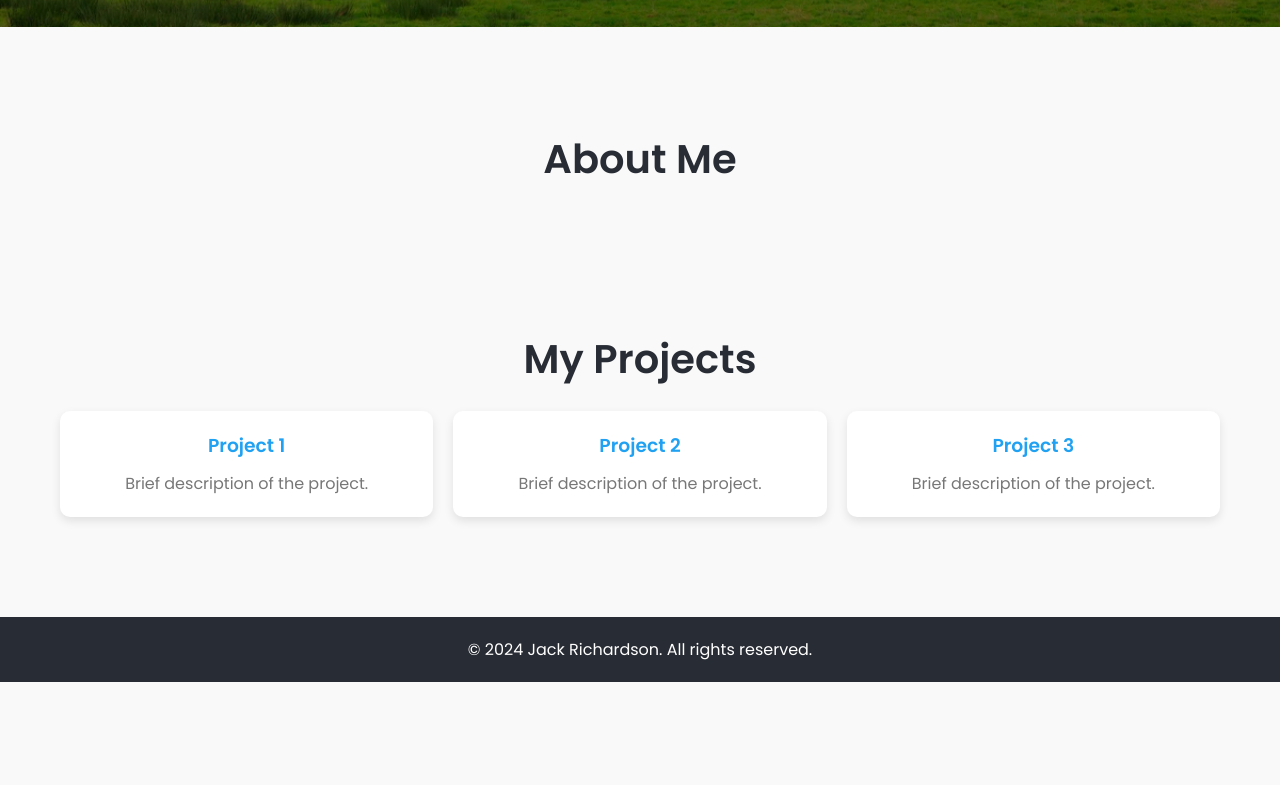
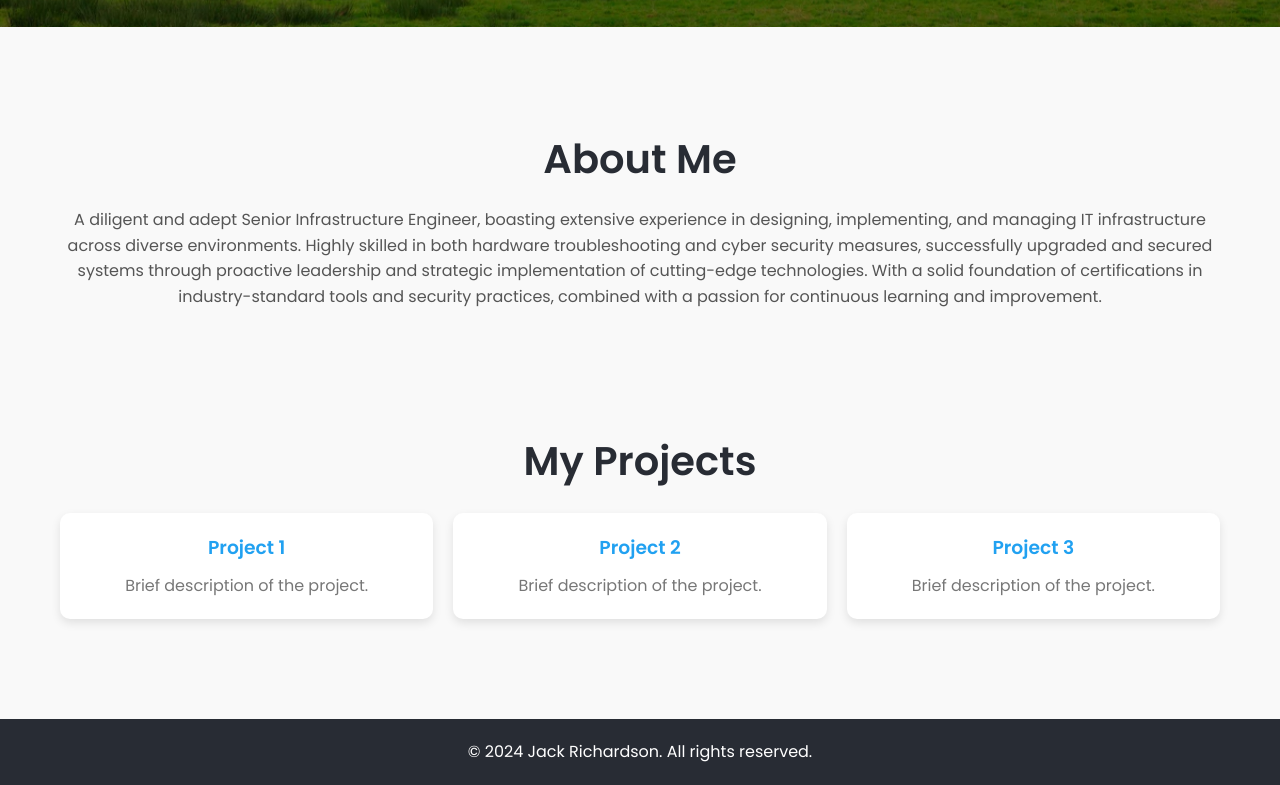
Before and after one commit to JRichardson43/jackrichardson.cloud-websitefiles, a plain HTML site: page index.html in a window 1280 px wide. Shown: the part 698-1483 px from the top of the page. Before the commit the page ends 1380 px from the top, so only its background shows below. Drawn offline with Linux system fonts and the light colour scheme.

Commit message:
Update index.html
Include about me

```diff
--- a/index.html
+++ b/index.html
@@ -28,7 +28,7 @@
 
     <section id="about" class="about">
         <h2>About Me</h2>
-        <p></p>
+        <p>A diligent and adept Senior Infrastructure Engineer, boasting extensive experience in designing, implementing, and managing IT infrastructure across diverse environments. Highly skilled in both hardware troubleshooting and cyber security measures, successfully upgraded and secured systems through proactive leadership and strategic implementation of cutting-edge technologies. With a solid foundation of certifications in industry-standard tools and security practices, combined with a passion for continuous learning and improvement.</p>
     </section>
 
     <section id="projects" class="projects">
```
